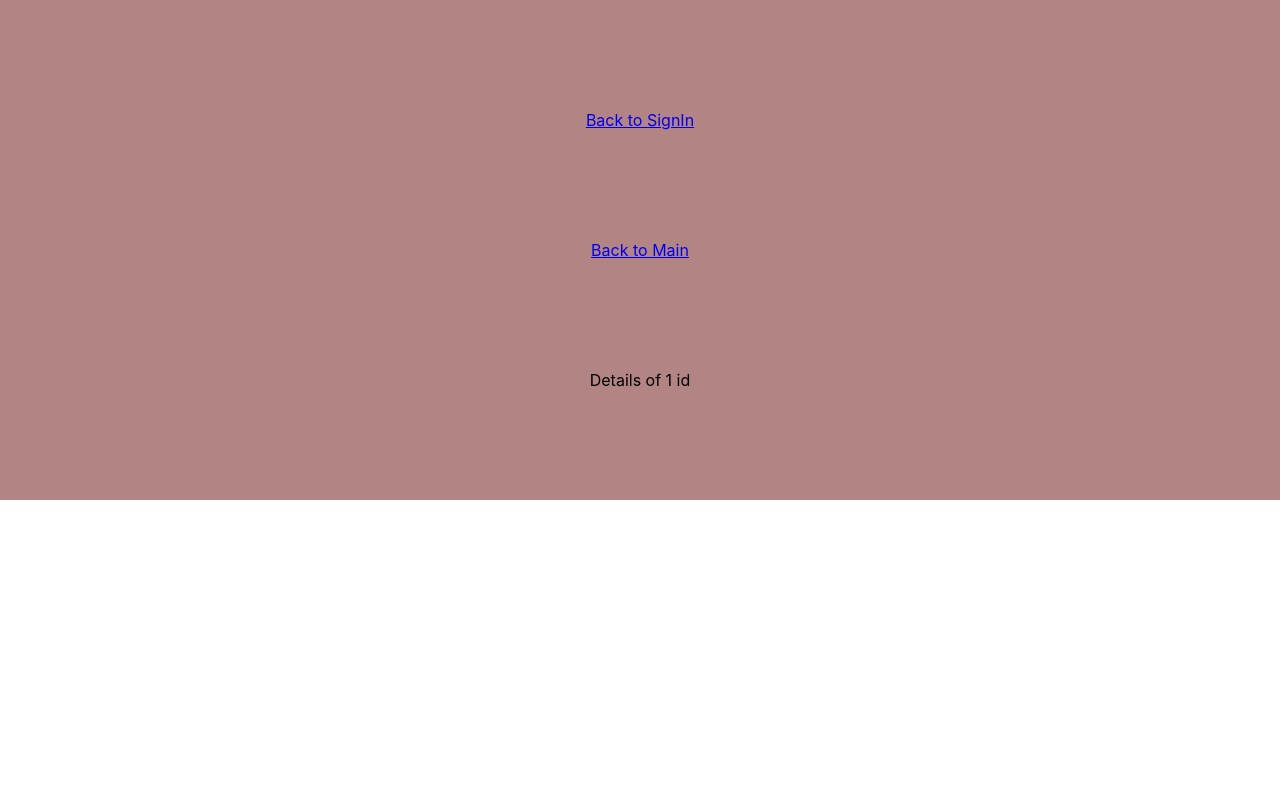
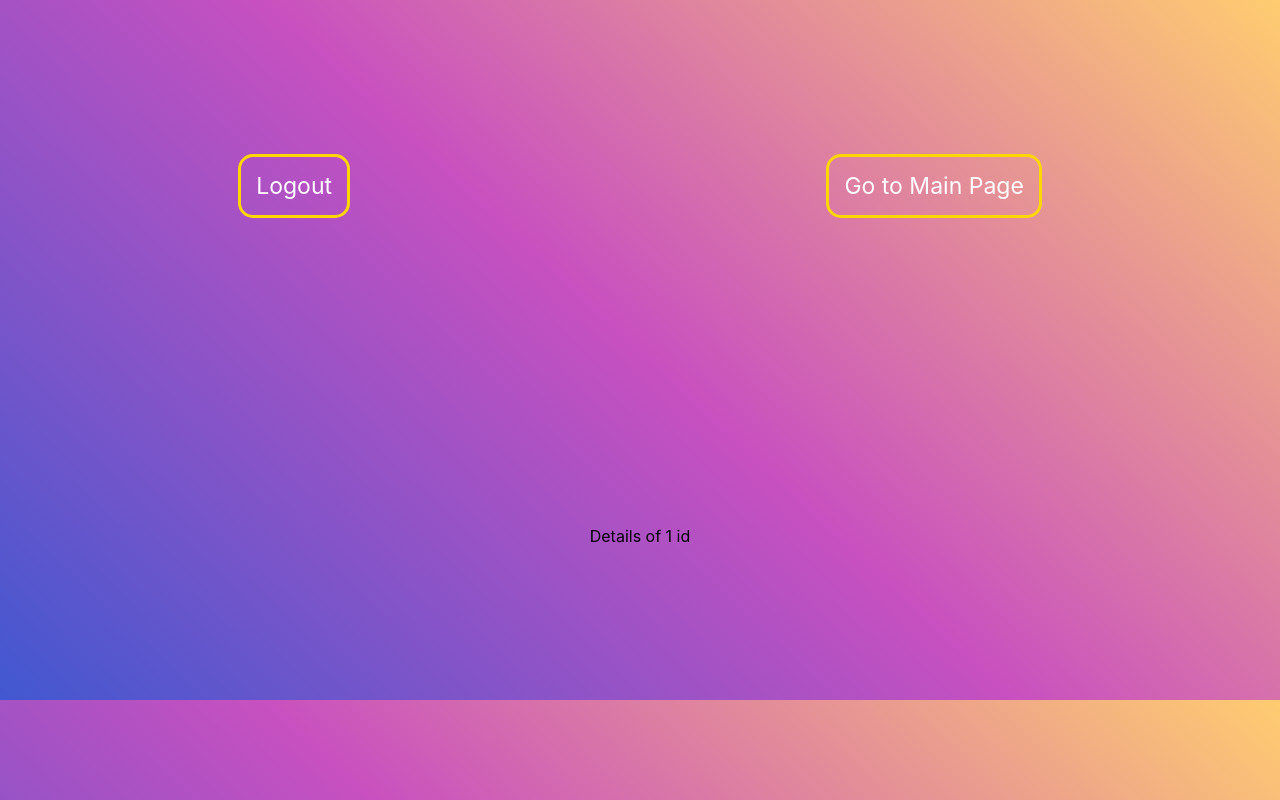
Before and after one commit to nikitaShakhbazyan/SwaggerAPI, a React (Create React App) app in the folder myapp/: page /details/1 in a window 1280 px wide. Built offline with nearby package versions, Linux system fonts and the light colour scheme; no server answers.

Commit message:
Almost done

```diff
--- a/myapp/src/App.js
+++ b/myapp/src/App.js
@@ -4,7 +4,6 @@ import {Route, Routes } from 'react-router-dom';
 import Layout from './pages/Layout/Layout'
 import Utils from './utils/Utils';
 import Login from './pages/LoginPage/Login';
-import Main from './pages/Main/Main';
 
 function App() {
   const [isLoggedIn, setIsLoggedIn] = useState(false);
@@ -19,8 +18,6 @@ function App() {
           <Route path="/" element={<Layout isLoggedIn={isLoggedIn} handleLogin={handleLogin} />} />
           <Route path="/*" element={<Utils />} />
           <Route path="/" element={<Login />} />
-          <Route path="/main" element={<Main />} />
-
         </Routes>
       </div>
   );
--- a/myapp/src/components/CreatingPost/CreatingPost/CreatingPost.css
+++ b/myapp/src/components/CreatingPost/CreatingPost/CreatingPost.css
@@ -2,12 +2,9 @@
     width: 100%;
     height: auto;
     display: flex;
-    flex-direction: column;
+    flex-direction: row;
     justify-content: space-around;
     align-items: center;
-    border-radius: 20px;
-    background: rgb(99,117,158);
-    background: linear-gradient(90deg, rgba(99,117,158,1) 0%, rgba(9,121,84,1) 53%, rgba(0,212,255,1) 100%);
 }
 
 form {
@@ -27,5 +24,10 @@ button {
     height: 35px;
     border-radius: 10%;
     border: 3px solid gold;
-    color: #ffff;
+    color: black;
+    cursor: pointer;
 }
+
+.descr {
+    margin-bottom: 50px;
+}
--- a/myapp/src/components/CreatingPost/CreatingPost/CreatingPost.jsx
+++ b/myapp/src/components/CreatingPost/CreatingPost/CreatingPost.jsx
@@ -2,6 +2,7 @@ import React from 'react'
 import { useState } from 'react'
 import { createData } from '../../../fetch/fetchData';
 import './CreatingPost.css'
+
 
 const CreatingPost = () => {
   const [data, setData] = useState({
@@ -25,7 +26,7 @@ const CreatingPost = () => {
   };
   const handleLogout = () => {
     localStorage.removeItem('accessToken');
-    window.location.href = '/login';
+    window.location.href = '/';
   };
 
   return (
@@ -39,10 +40,10 @@ const CreatingPost = () => {
           <input type="text" id="title" name="title" value={data.title} onChange={handleChange} />
         </div>
         <div className='descr-div'>
-          <label htmlFor="description">Description:</label>
+          <label className='descr' htmlFor="description">Description:</label>
           <textarea id="description" name="description" value={data.description} onChange={handleChange} />
         </div>
-        <button type="submit">Submit</button>
+        <button type="submit">Create</button>
       </form>
       </div>
     </div>
--- a/myapp/src/pages/Details/Details.css
+++ b/myapp/src/pages/Details/Details.css
@@ -1,8 +1,26 @@
 .mainDiv-Details {
     display: flex;
-    justify-content: space-evenly;
+    justify-content: space-around;
     flex-direction: column;
     align-items: center;
-    background-color: rgb(179, 132, 132);
-    height: 500px;
+    height: 700px;
 }
+body {
+    background-color: #4158D0;
+    background-image: linear-gradient(43deg, #4158D0 0%, #C850C0 50%, #FFCC70 100%);
+}
+
+.btn-div {
+    width: 100%;
+    display: flex;
+    justify-content: space-around;
+    font-size: 23px;
+    text-decoration: none;
+}
+.btn {
+    color: white;
+    text-decoration: none;
+    border: 3px solid gold;
+    padding: 15px;
+    border-radius: 15px;
+}
--- a/myapp/src/pages/Details/Details.jsx
+++ b/myapp/src/pages/Details/Details.jsx
@@ -1,7 +1,6 @@
 import React, { useState, useEffect } from 'react';
-import { useParams } from 'react-router-dom';
+import { useParams, Link } from 'react-router-dom';
 import { getData, updateTask } from '../../fetch/fetchData';
-import { Link } from 'react-router-dom';
 import './Details.css';
 
 const Details = () => {
@@ -33,11 +32,16 @@ const Details = () => {
         }
     };
 
+    const redirectToMainPage = () => {
+        window.location.href = '/main';
+    };
+
     return (
         <div className='mainDiv-Details'>
-            <Link to={'/'}>Back to SignIn</Link>
-            <Link to={'/main'}>Back to Main</Link>
-
+            <div className='btn-div'>
+            <Link className='btn' to={'/'}>Logout</Link>
+            <Link className='btn' onClick={redirectToMainPage}>Go to Main Page</Link>
+            </div>
             Details of {taskId} id
             {task && (
                 <div key={task.id}>
--- a/myapp/src/pages/FetchingAllData/FetchingData.css
+++ b/myapp/src/pages/FetchingAllData/FetchingData.css
@@ -5,11 +5,16 @@
 }
 .data-div {
     border: 3px solid gold;
-    border-radius: 17%;
+    display: flex;
+    flex-direction: column;
+    justify-content: space-around;
+    align-items: center;
+    border-radius: 12%;
+    padding: 20px;
+    box-shadow: 6px 7px 7px goldenrod;
 }
 .mainDiv {
     border-radius: 10px;
-    border: 4px solid royalblue;
     padding: 10px;
 }
 button {
--- a/myapp/src/pages/Layout/Layout.css
+++ b/myapp/src/pages/Layout/Layout.css
@@ -1,7 +1,8 @@
 .mainDiv {
-    background: rgb(99,117,158);
-    background: linear-gradient(90deg, rgba(99,117,158,1) 0%, rgba(9,121,84,1) 53%, rgba(0,212,255,1) 100%);
-   }
+    background-color: #4158D0;
+    background-image: linear-gradient(43deg, #4158D0 0%, #C850C0 50%, #FFCC70 100%);
+
+}
 .authDiv {
     height: 100%;
     display: flex;
--- a/myapp/src/pages/Layout/Layout.jsx
+++ b/myapp/src/pages/Layout/Layout.jsx
@@ -1,9 +1,7 @@
 import React,{useState} from 'react'
-import FetchingAllData from '../FetchingAllData/FetchingAllData'
-import CreatingPost from '../../components/CreatingPost/CreatingPost/CreatingPost'
 import Login from '../LoginPage/Login';
+import Main from '../Main/Main';
 import './Layout.css'
-import Main from '../Main/Main';
 
 const Layout = () => {
   const [isLoggedIn, setIsLoggedIn] = useState(false);
--- a/myapp/src/utils/Utils.jsx
+++ b/myapp/src/utils/Utils.jsx
@@ -5,6 +5,7 @@ import Login from '../pages/LoginPage/Login'
 import NotFound from '../pages/NotFound'
 import Details from '../pages/Details/Details'
 import './Utils.css'
+import Main from '../pages/Main/Main'
 
 const Utils = () => {
   return (
@@ -13,6 +14,7 @@ const Utils = () => {
             <Route path='/' element={<Login/>} />
             <Route path='*' element={<NotFound/>} />
             <Route path='/details/:taskId' element={<Details/>} />
+            <Route path='/main' element={<Main/>} />
         </Routes>
   )
 }
```
Also changed, not shown: myapp/src/pages/FetchingAllData/FetchingAllData.jsx (line endings or trailing spaces).
